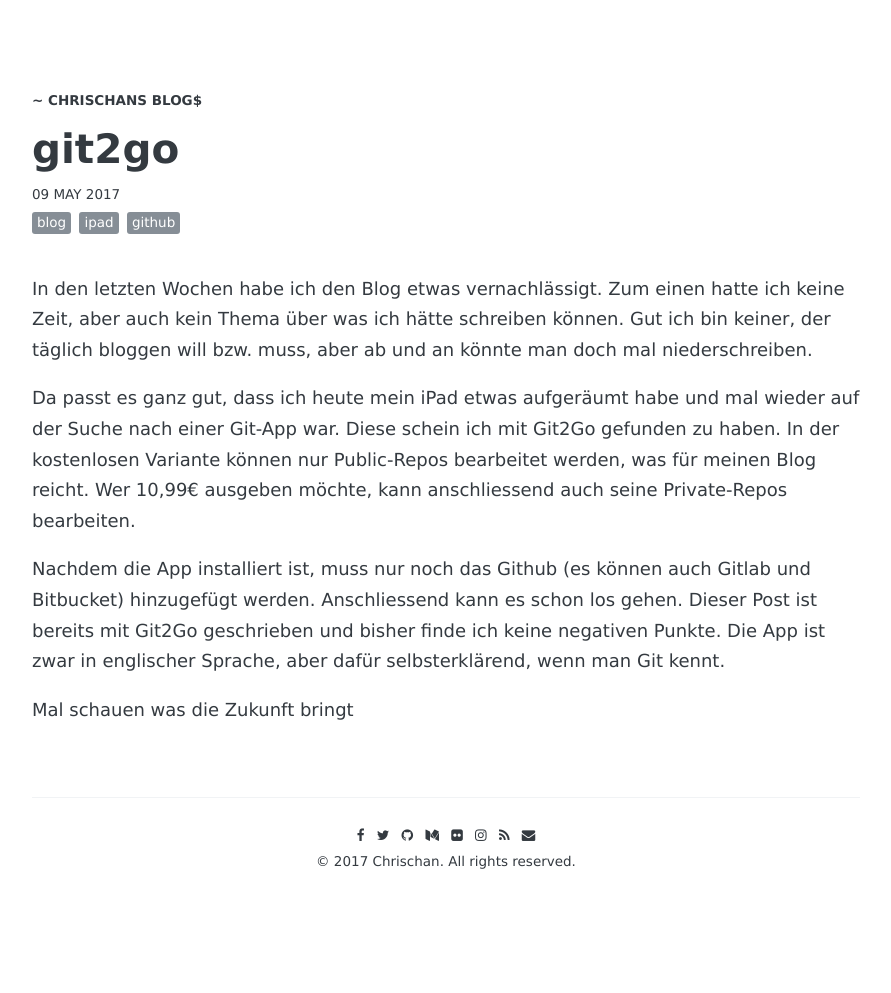
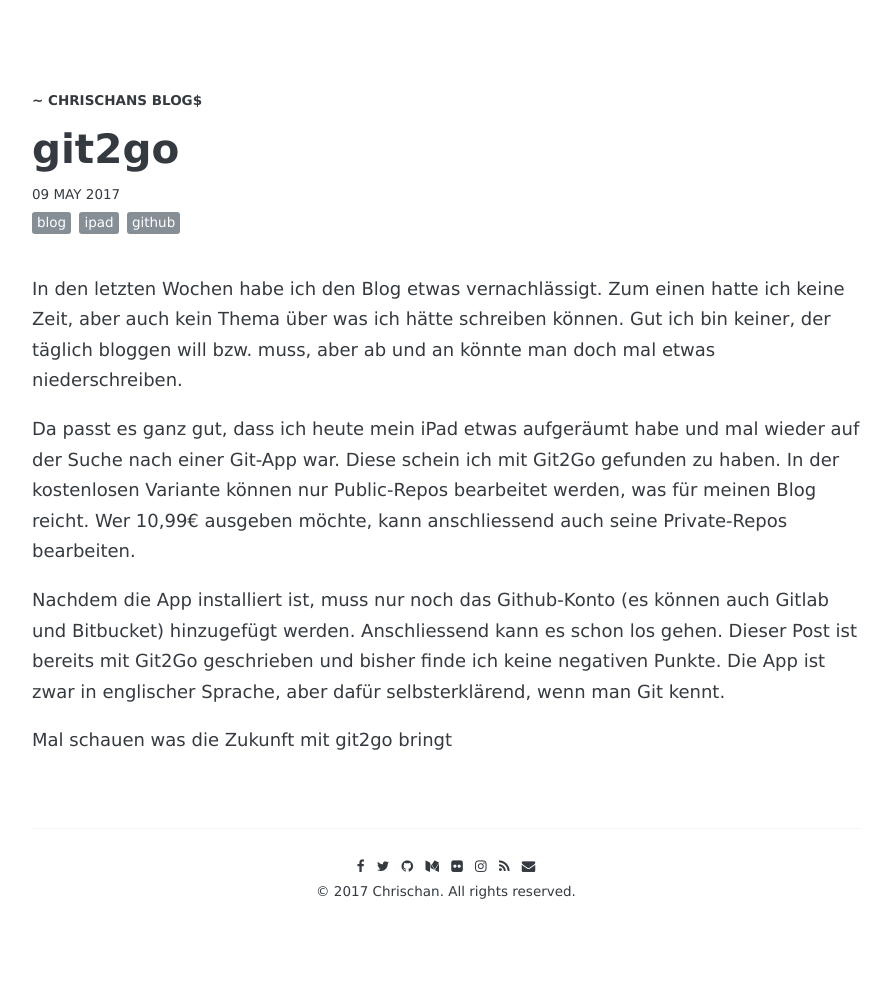
Before and after one commit to netbuk/blog, a Jekyll site: the page built from _posts/2017-05-09-git2go.md, in a window 1280 px wide. Shown: the whole page, without its empty margins (194-1085 px from the left). Built offline with Jekyll 4.4.1, drawn with Linux system fonts in a browser that asks for light colours; nearby versions of some CDN libraries; some web fonts are replaced; comment, search, counter and statistics services are not loaded; before the commit the page ends 962 px from its top, so only the background shows below that.

Commit message:
Update 2017-05-09-git2go.md

```diff
--- a/_posts/2017-05-09-git2go.md
+++ b/_posts/2017-05-09-git2go.md
@@ -8,10 +8,10 @@
 share: true
 ---
 
-In den letzten Wochen habe ich den Blog etwas vernachlässigt. Zum einen hatte ich keine Zeit, aber auch kein Thema über was ich hätte schreiben können. Gut ich bin keiner, der täglich bloggen will bzw. muss, aber ab und an könnte man doch mal niederschreiben.
+In den letzten Wochen habe ich den Blog etwas vernachlässigt. Zum einen hatte ich keine Zeit, aber auch kein Thema über was ich hätte schreiben können. Gut ich bin keiner, der täglich bloggen will bzw. muss, aber ab und an könnte man doch mal etwas niederschreiben.
 
 Da passt es ganz gut, dass ich heute mein iPad etwas aufgeräumt habe und mal wieder auf der Suche nach einer Git-App war. Diese schein ich mit Git2Go gefunden zu haben. In der kostenlosen Variante können nur Public-Repos bearbeitet werden, was für meinen Blog reicht. Wer 10,99€ ausgeben möchte, kann anschliessend auch seine Private-Repos bearbeiten.
 
-Nachdem die App installiert ist, muss nur noch das Github (es können auch Gitlab und Bitbucket) hinzugefügt werden. Anschliessend kann es schon los gehen. Dieser Post ist bereits mit Git2Go geschrieben und bisher finde ich keine negativen Punkte. Die App ist zwar in englischer Sprache, aber dafür selbsterklärend, wenn man Git kennt.
+Nachdem die App installiert ist, muss nur noch das Github-Konto (es können auch Gitlab und Bitbucket) hinzugefügt werden. Anschliessend kann es schon los gehen. Dieser Post ist bereits mit Git2Go geschrieben und bisher finde ich keine negativen Punkte. Die App ist zwar in englischer Sprache, aber dafür selbsterklärend, wenn man Git kennt.
 
-Mal schauen was die Zukunft bringt
+Mal schauen was die Zukunft mit git2go bringt
```
